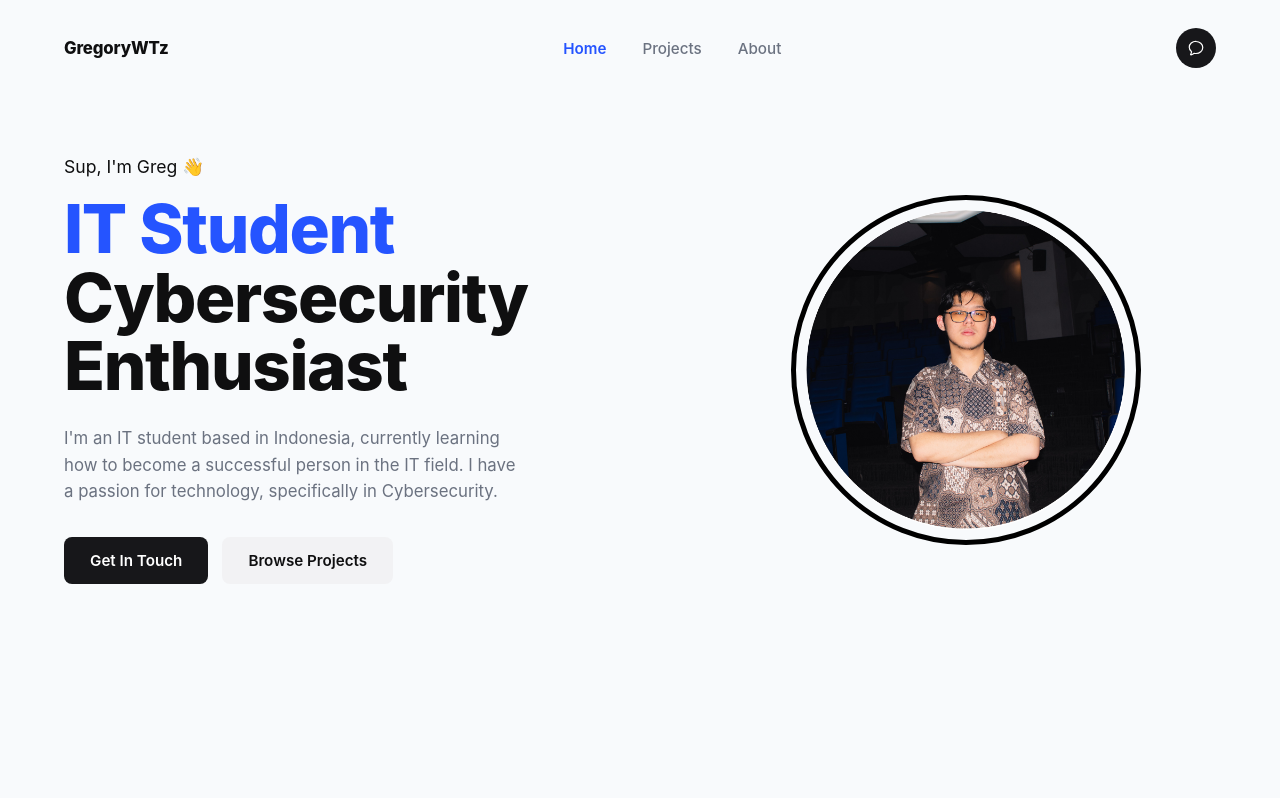
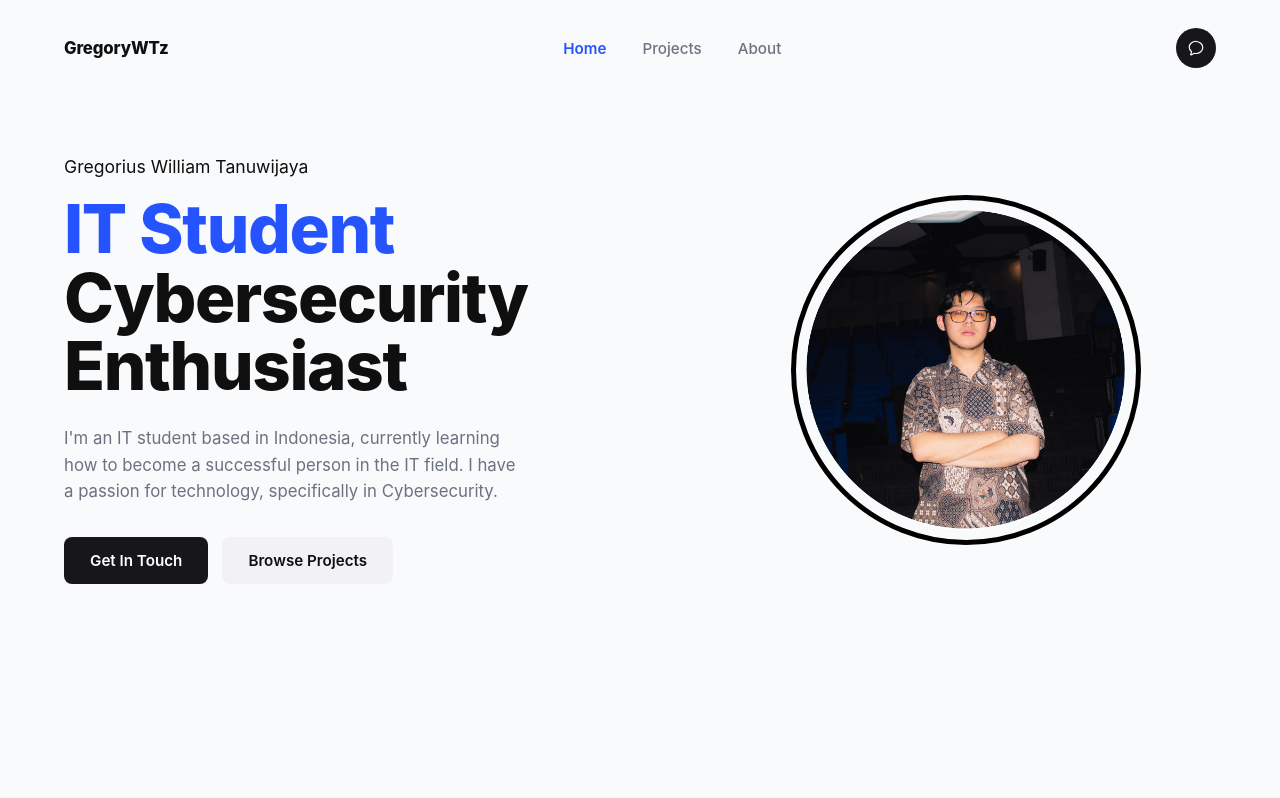
Before and after one commit to GregoryWTz/myportfolio, a React (Vite) app: page / in a window 1280 px wide. Shown: the top 798 px of the page. Built offline with nearby package versions, Linux system fonts and the light colour scheme.

Commit message:
Update2.2: Changed Greetings

```diff
--- a/src/data/siteData.js
+++ b/src/data/siteData.js
@@ -10,7 +10,7 @@ export const nav = {
 };
 
 export const hero = {
-  greeting: "Sup, I'm Greg 👋",
+  greeting: "Gregorius William Tanuwijaya",
   titleLine1Accent: "IT Student",
   titleLine2: "Cybersecurity Enthusiast",
   description:
```
